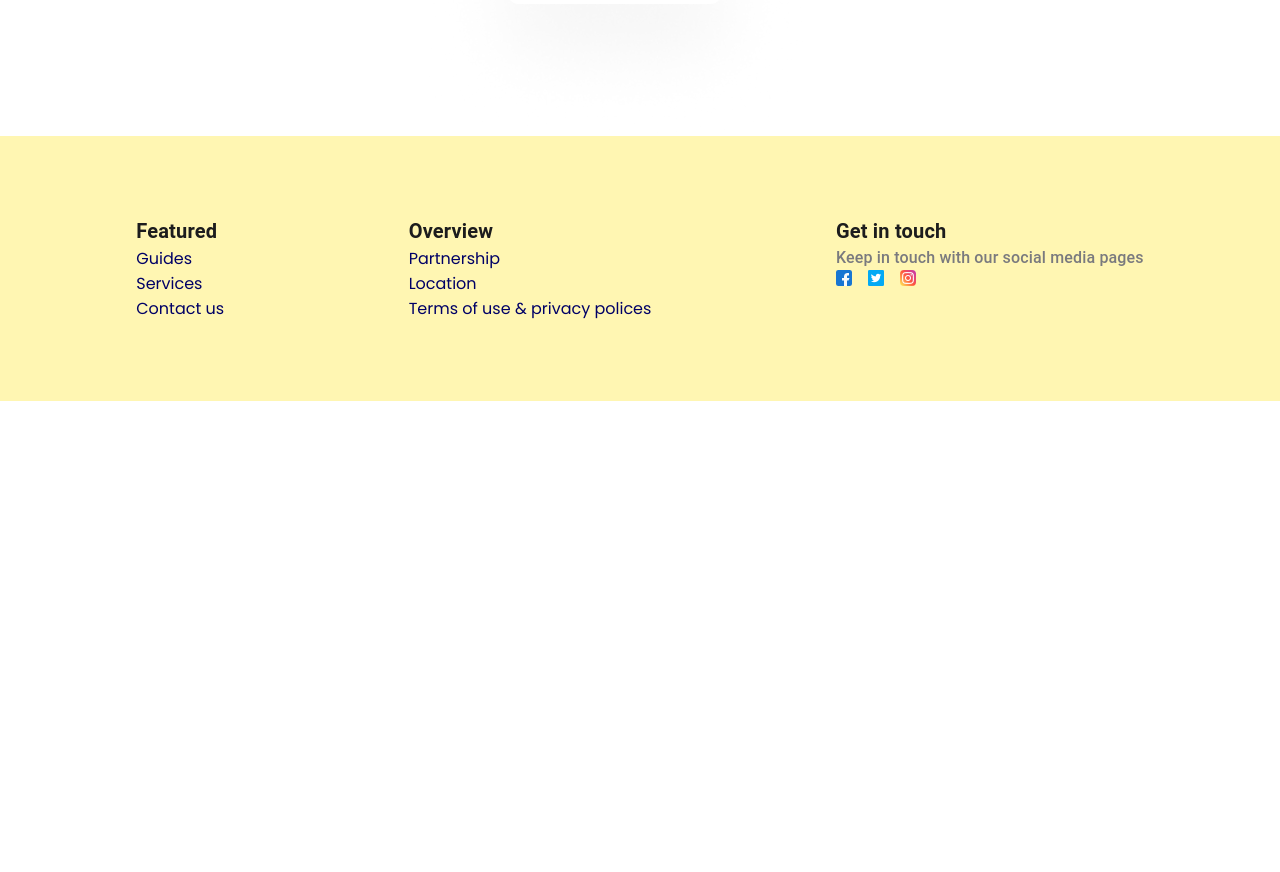
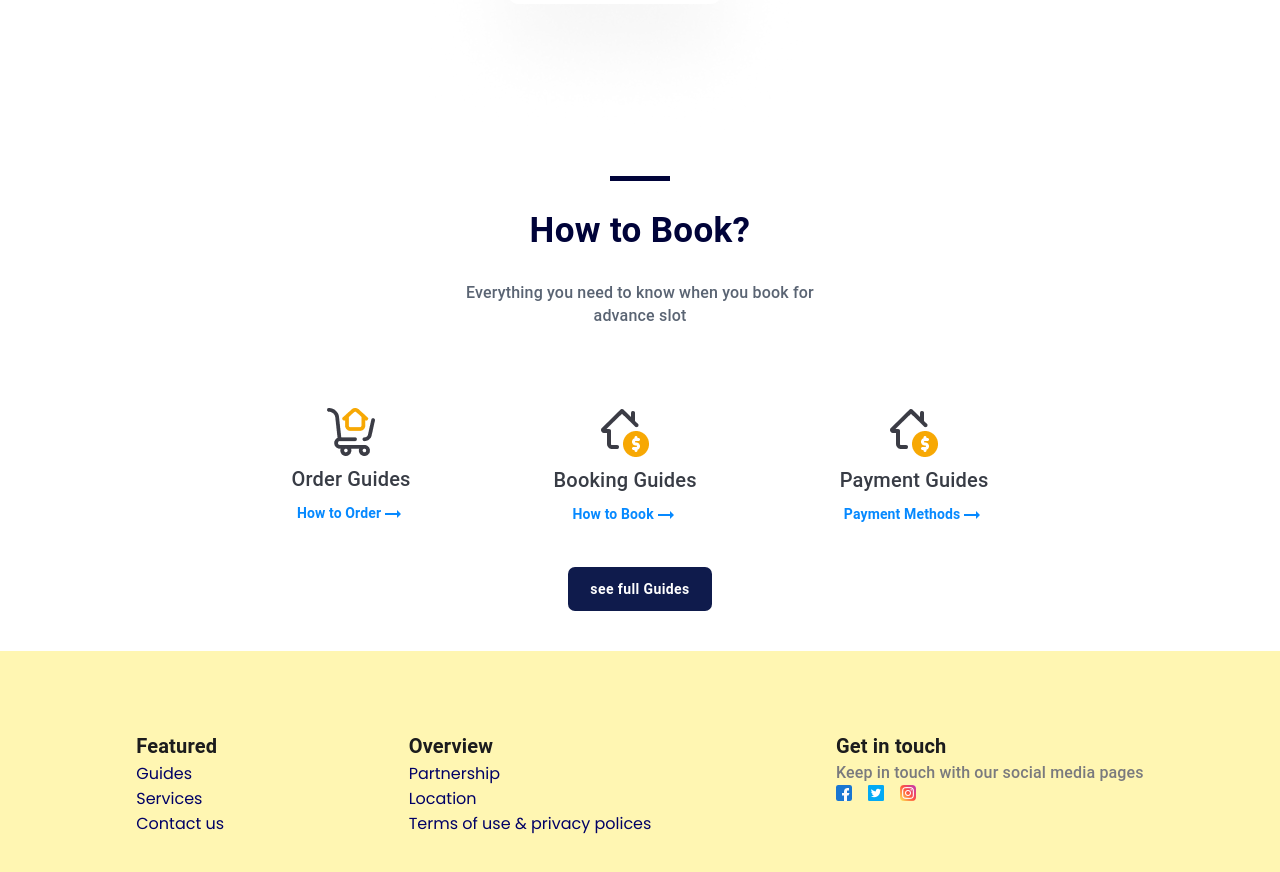
Before and after one commit to BaijuShanzz/restorent-app, a React (Create React App) app: page / in a window 1280 px wide. Shown: the part 1060-1932 px from the top of the page. Before the commit the page ends 1461 px from the top, so only its background shows below. Built offline with nearby package versions, Linux system fonts and the light colour scheme.

Commit message:
booking page completed

```diff
--- a/src/App.js
+++ b/src/App.js
@@ -2,12 +2,14 @@ import Header from "./Components/Header/Header";
 import Welcome from "./Components/Pages/Welcome/Welcome";
 import Footer from "./Components/Footer/Footer";
 import Partner from "./Components/Pages/Partner/Partner";
+import Booking from "./Components/Pages/Booking/Booking";
 function App() {
   return (
     <>
       <Header/>
       <Welcome/>
       <Partner/>
+      <Booking />
       <Footer />
     </>
   );
--- /dev/null
+++ b/src/Components/Pages/Booking/Booking.jsx
@@ -0,0 +1,182 @@
+import React from "react";
+import { Box, Typography } from "@mui/material";
+import { styled } from "@mui/system";
+
+// importing icons
+import buyIcon from "../../../assets/buy_icon.png";
+import sellIcon from "../../../assets/sell_icon.png";
+import rentIcon from "../../../assets/sell_icon.png";
+
+import ArrowRightAltIcon from "@mui/icons-material/ArrowRightAlt";
+import CustomButton from "../../CustomButton/CustomButton";
+
+function Booking() {
+  // create common styled component container
+  const CustomBox = styled(Box)(({ theme }) => ({
+    width: "30%",
+    [theme.breakpoints.down("md")]: {
+      width: "85%",
+    },
+  }));
+
+  // created a icons hold styled commponent
+  const GuidesBox = styled(Box)(({ theme }) => ({
+    display: "flex",
+    justifyContent: "space-around",
+    width: "70%",
+    marginTop: theme.spacing(5),
+    marginBottom: theme.spacing(5),
+    [theme.breakpoints.down("md")]: {
+      width: "100%",
+    },
+    [theme.breakpoints.down("sm")]: {
+      marginBottom: "0",
+      flexDirection: "column",
+    },
+  }));
+
+  // one by one icons styled component
+  const GuidBox = styled(Box)(({ theme }) => ({
+    display: "flex",
+    flexDirection: "column",
+    alignItems: "center",
+    marginTop: theme.spacing(5),
+    [theme.breakpoints.down("sm")]: {
+      margin: theme.spacing(2, 0, 2, 0),
+    },
+  }));
+  return (
+    <>
+      <Box
+        sx={{
+          display: "flex",
+          flexDirection: "column",
+          justifyContent: "center",
+          alignItems: "center",
+          padding: "40px",
+        }}
+      >
+        <div
+          style={{
+            width: "5%",
+            height: "5px",
+            backgroundColor: "#000339",
+            margin: "0 auto",
+          }}
+        ></div>
+        <Typography
+          sx={{ fontSize: "35px", fontWeight: "bold", color: "#000339", my: 3 }}
+        >
+          How to Book?
+        </Typography>
+        <CustomBox>
+          <Typography
+            variant="body2"
+            sx={{
+              fontSize: "16px",
+              fontWeight: "500",
+              color: "#5A6473",
+              textAlign: "center",
+            }}
+          >
+            Everything you need to know when you book for advance slot
+          </Typography>
+        </CustomBox>
+        <GuidesBox>
+          <GuidBox>
+            <img src={buyIcon} alt="buy icon" />
+            <Typography
+              sx={{
+                fontWeight: "500",
+                fontSize: "20px",
+                color: "#383c45",
+                my: 1,
+              }}
+            >
+              Order Guides
+            </Typography>
+            <Box
+              sx={{
+                cursor: "pointer",
+                display: "flex",
+                justifyContent: "center",
+                alignItems: "center",
+              }}
+            >
+              <Typography
+                sx={{ fontWeight: "bold", fontSize: "14px", color: "#0689FF" }}
+              >
+                How to Order
+              </Typography>
+              <ArrowRightAltIcon style={{ color: "#0689FF" }} />
+            </Box>
+          </GuidBox>
+          <GuidBox>
+            <img src={rentIcon} alt="buy icon" />
+            <Typography
+              sx={{
+                fontWeight: "500",
+                fontSize: "20px",
+                color: "#383c45",
+                my: 1,
+              }}
+            >
+              Booking Guides
+            </Typography>
+            <Box
+              sx={{
+                cursor: "pointer",
+                display: "flex",
+                justifyContent: "center",
+                alignItems: "center",
+              }}
+            >
+              <Typography
+                sx={{ fontWeight: "bold", fontSize: "14px", color: "#0689FF" }}
+              >
+                How to Book
+              </Typography>
+              <ArrowRightAltIcon style={{ color: "#0689FF" }} />
+            </Box>
+          </GuidBox>
+          <GuidBox>
+            <img src={sellIcon} alt="buy icon" />
+            <Typography
+              sx={{
+                fontWeight: "500",
+                fontSize: "20px",
+                color: "#383c45",
+                my: 1,
+              }}
+            >
+              Payment Guides
+            </Typography>
+            <Box
+              sx={{
+                cursor: "pointer",
+                display: "flex",
+                justifyContent: "center",
+                alignItems: "center",
+              }}
+            >
+              <Typography
+                sx={{ fontWeight: "bold", fontSize: "14px", color: "#0689FF" }}
+              >
+                Payment Methods
+              </Typography>
+              <ArrowRightAltIcon style={{ color: "#0689FF" }} />
+            </Box>
+          </GuidBox>
+        </GuidesBox>
+        <CustomButton
+          backgroundColor="#0F1B4C"
+          color="#fff"
+          buttonText="see full Guides"
+          guideBtn={true}
+        />
+      </Box>
+    </>
+  );
+}
+
+export default Booking;
```
